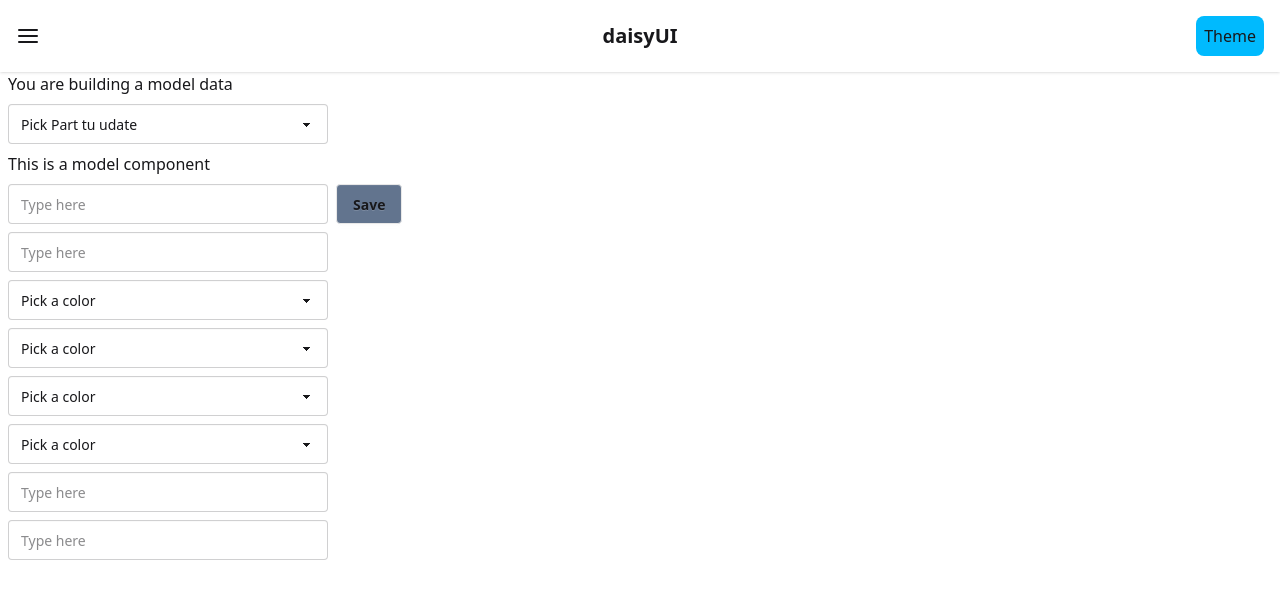
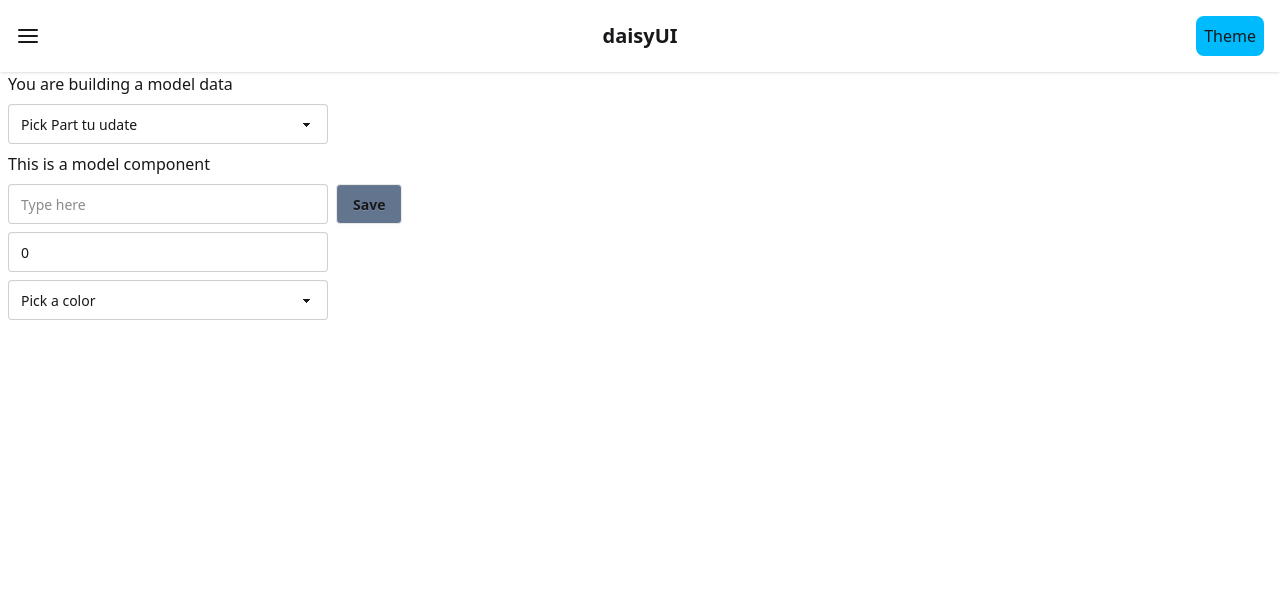
Before and after one commit to Saydva/Production-app-v.1, a React (Vite) app in the folder client/: page /buildData in a window 1280 px wide. Shown: the top 598 px of the page. Built offline with nearby package versions, Linux system fonts and the light colour scheme; what tailwindcss-motion would draw is missing.

Commit message:
Need to bring up array in to select component

```diff
--- a/client/src/components/BuildComponents/Model.tsx
+++ b/client/src/components/BuildComponents/Model.tsx
@@ -12,12 +12,12 @@ const Model = () => {
     <div className="flex flex-col gap-2">
       <h1>This is a model component</h1>
       <NameInput props={dbObject?.partName} />
-      <StandartTimeInput />
+      <StandartTimeInput props={dbObject?.partStTime} />
+      <SelectComponent props={dbObject?.pieces} />
+      {/* <SelectComponent />
       <SelectComponent />
       <SelectComponent />
-      <SelectComponent />
-      <SelectComponent />
-      <OperationComponent />
+      <OperationComponent /> */}
     </div>
   );
 };
--- a/client/src/components/BuildComponents/SubComponents/SelectComponent.tsx
+++ b/client/src/components/BuildComponents/SubComponents/SelectComponent.tsx
@@ -1,4 +1,15 @@
-const SelectComponent = () => {
+import { ReactElement, ReactNode } from "react";
+import { piece } from "../../utils/Context";
+
+type propsArrayType = {
+  props: piece[] | undefined;
+};
+
+const SelectComponent = ({ props }: propsArrayType) => {
+  const listOfPropsArray: any = props?.map((item) => {
+    <li>{JSON.stringify(item)}</li>;
+  });
+
   return (
     <div>
       <select defaultValue="Pick a color" className="select">
--- a/client/src/components/BuildComponents/SubComponents/StandartTimeInput.tsx
+++ b/client/src/components/BuildComponents/SubComponents/StandartTimeInput.tsx
@@ -1,7 +1,29 @@
-const StandartTimeInput = () => {
+import { useEffect, useRef, useState } from "react";
+
+type PropType = {
+  props: number | undefined;
+};
+
+const StandartTimeInput = ({ props }: PropType) => {
+  const [partStTime, setPartStTime] = useState<number>(0);
+
+  const inputPartStTime = useRef<HTMLInputElement | null>(null);
+
+  useEffect(() => {
+    props ? setPartStTime(props) : setPartStTime(0);
+  }, [props]);
+
   return (
     <div>
-      <input type="text" placeholder="Type here" className="input" />
+      <input
+        readOnly
+        ref={inputPartStTime}
+        value={partStTime}
+        type="text"
+        placeholder="Type here"
+        className="input"
+        onChange={(e) => setPartStTime(Number(e.target.value))}
+      />
     </div>
   );
 };
--- a/client/src/components/MainPages/BuildDataPage.tsx
+++ b/client/src/components/MainPages/BuildDataPage.tsx
@@ -9,8 +9,7 @@ const FetchSimulation = [
     _id: "dodo",
     partName: "qweq",
     partStTime: 1354381,
-    piecec: [
-      [
+    pieces: [
       {
         _id: "67c0dff63698213a19a3d8d6",
         partName: "1",
@@ -26,8 +25,8 @@ const FetchSimulation = [
         __v: 0,
       },
     ],
-    ],
-    subPiecec: [
+
+    subPieces: [
       [
         {
           _id: "67c399b343389cc31258417f",
@@ -225,8 +224,7 @@ const FetchSimulation = [
     },
     partName: "231",
     partStTime: 1231381,
-    piecec: [
-      [
+    pieces: [
       {
         _id: "67c31cae061420cae3b2ac4d",
         partName: "testing",
@@ -242,8 +240,7 @@ const FetchSimulation = [
         __v: 0,
       },
     ],
-    ],
-    subPiecec: [
+    subPieces: [
       [
         {
           _id: "67c399b343389cc31258417f",
--- a/client/src/components/utils/Context.tsx
+++ b/client/src/components/utils/Context.tsx
@@ -19,7 +19,7 @@ type attributeObject = {
   __v: number;
 };
 
-type piece = {
+export type piece = {
   _id: string;
   partName: string;
   partStTime: number;
@@ -46,9 +46,9 @@ type model = {
   partStTime: number;
   pieces: piece[];
   subPieces: subPiece[];
-  attributes: attributeObject[];
-  descriptions: descriptionObject[];
-  operations: operation[];
+  attribute: attributeObject[];
+  description: descriptionObject[];
+  operation: operation[];
   __v: number;
 };
 
```
Lines whose indentation alone changed are shown as unchanged.
